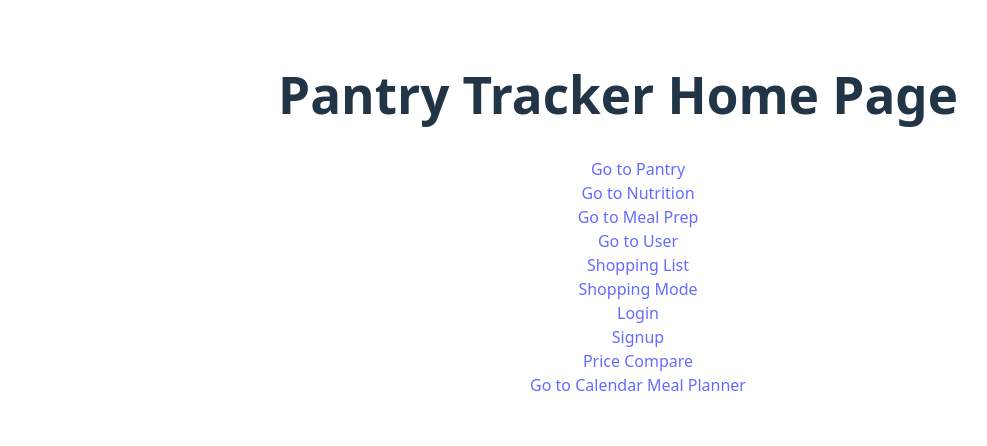
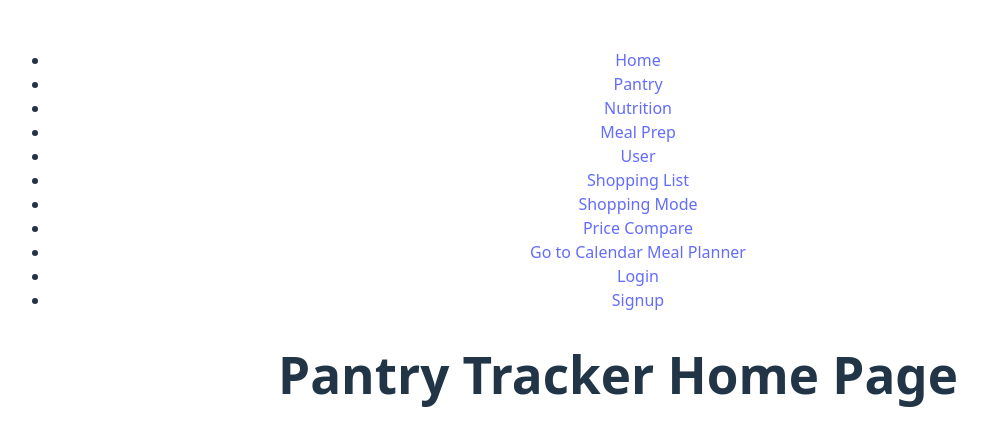
Before and after one commit to MimocaShelf/PantryTracker, a React (Vite) app: page / in a window 1280 px wide. Shown: the top 446 px of the page, without its empty margins (22-1009 px from the left). Built offline with nearby package versions, Linux system fonts and the light colour scheme.

Commit message:
Update Nav component display

```diff
--- a/src/app.jsx
+++ b/src/app.jsx
@@ -16,12 +16,15 @@ import ShoppingMode from "./shoppingMode.jsx";
 import NutritionLogic from "./nutrition management/nutritionLogic.jsx";
 import PriceCompare from "./priceCompare.jsx";
 import CalendarPage from "./calendar.jsx";
+import Nav from "./components/Nav.jsx";
 // import './sql/app.js';
 // import './nutritionLogic.js';
 
 function App() {
     return (
         <BrowserRouter>
+            <Nav />  {/* Navigation bar */}
+
             <Routes>
                 <Route path="/" element={<Home />} />
                 <Route path="/nutrition" element={<NutritionLogic />} />
--- a/src/components/Nav.jsx
+++ b/src/components/Nav.jsx
@@ -1,12 +1,23 @@
-import {NavLink} from 'react-router-dom';
+import React from 'react';
+import {NavLink, Link} from 'react-router-dom';
 
 const Nav = () => {
     return (
         <nav>
-            <NavLink exact to="/">Home</NavLink>
-            <NavLink to="/pantry">Pantry</NavLink>
-            <NavLink to="/shopping-list">Shopping List</NavLink>
-            <NavLink to="/nutrition-management">Nutrition Management</NavLink>
+            <ul>
+                <li id=""><Link to="/">Home</Link></li>
+                <li id=""><Link to="/pantry">Pantry</Link></li>
+                <li id=""><Link to="/nutrition">Nutrition</Link></li>
+                <li id=""><Link to="/mealPrep">Meal Prep</Link></li>
+                <li id=""><Link to="/user">User</Link></li>
+                <li id=""><Link to="/shoppingList">Shopping List</Link></li>
+                <li id=""><Link to="/shoppingMode">Shopping Mode</Link></li>
+                <li id=""><Link to="/priceCompare">Price Compare</Link></li>
+                <li id=""><Link to="/calendar">Go to Calendar Meal Planner</Link></li>
+                <li id=""><Link to="/login">Login</Link></li>
+                <li id=""><Link to="/signup">Signup</Link></li>
+
+            </ul>
         </nav>
     );
 }
--- a/src/home.jsx
+++ b/src/home.jsx
@@ -6,22 +6,6 @@ function Home() {
     return (
     <div>
         <h1>Pantry Tracker Home Page</h1>
-        <nav>
-            <ul>
-                <li id="homeList"><Link to="/pantry">Go to Pantry</Link></li>
-                <li id="homeList"><Link to="/nutrition">Go to Nutrition</Link></li>
-                <li id="homeList"><Link to="/mealPrep">Go to Meal Prep</Link></li>
-                <li id="homeList"><Link to="/user">Go to User</Link></li>
-                <li id="homeList"><Link to="/shoppingList">Shopping List</Link></li>
-                <li id="homeList"><Link to="/shoppingMode">Shopping Mode</Link></li>
-                <li id="homeList"><Link to="/login">Login</Link></li>
-                <li id="homeList"><Link to="/signup">Signup</Link></li>
-                <li id="homeList"><Link to="/priceCompare">Price Compare</Link></li>
-                <li id="homeList"><Link to="/calendar">Go to Calendar Meal Planner</Link></li>
-
-            </ul>
-        </nav>
-
     </div>
     );
 }
```
Lines whose indentation alone changed are shown as unchanged.
